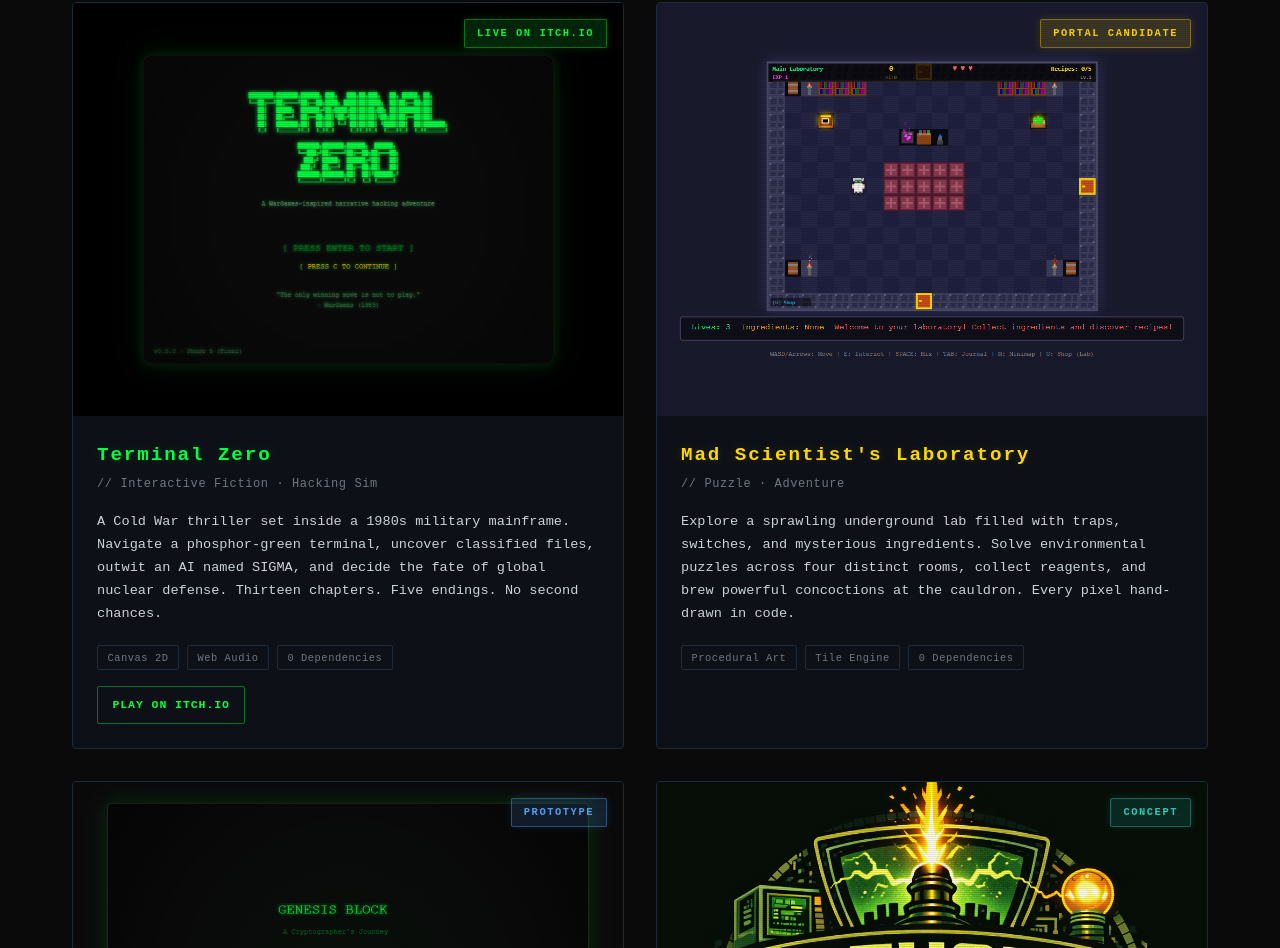
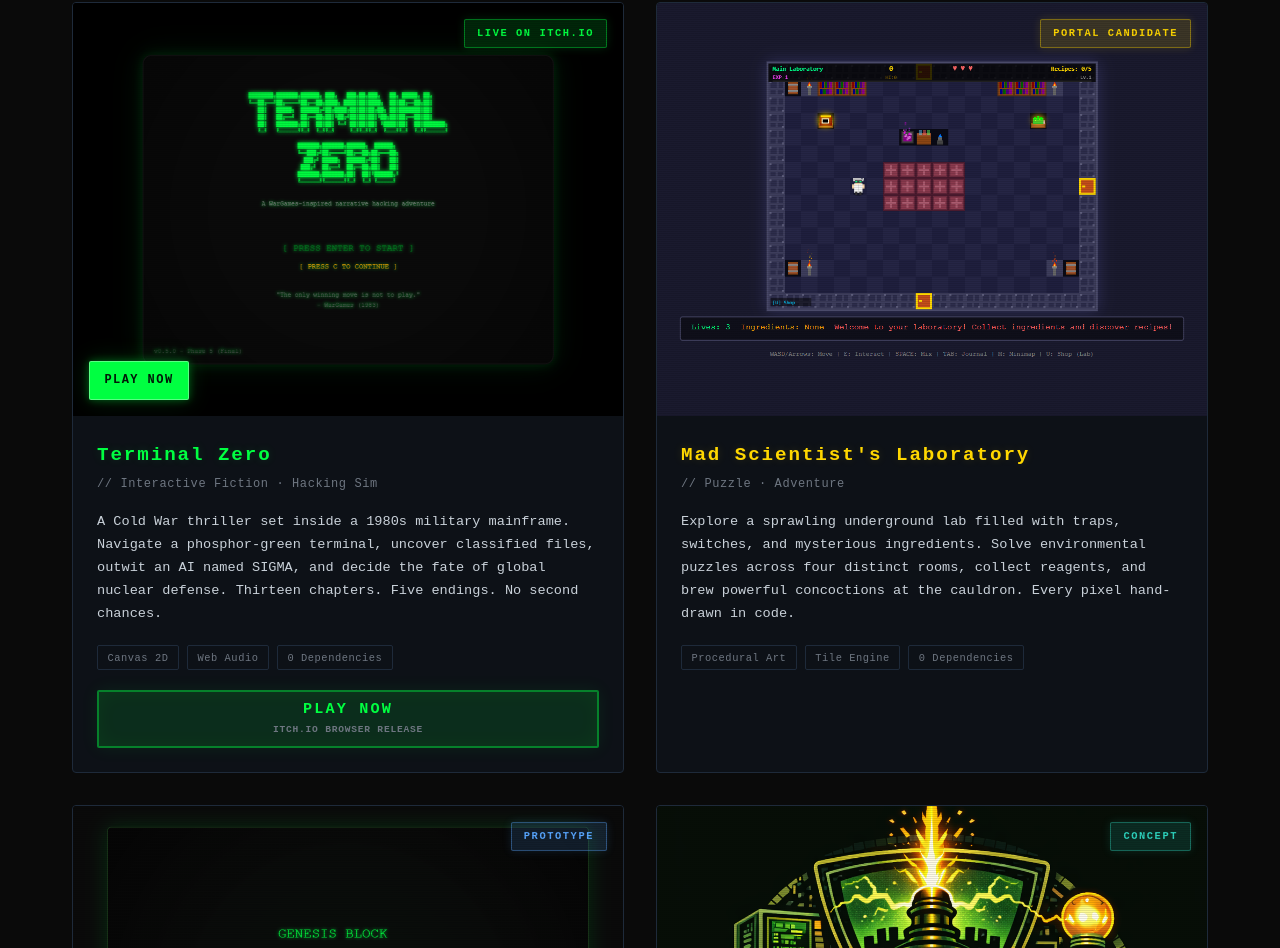
Before and after one commit to cathodearc/cathodearc.com, a plain HTML site: page index.html in a window 1280 px wide. Shown: the part 980-1928 px from the top of the page. Drawn offline with Linux system fonts and the light colour scheme.

Commit message:
Make Terminal Zero launch CTA prominent

```diff
--- a/index.html
+++ b/index.html
@@ -63,11 +63,12 @@
             <!-- Terminal Zero -->
             <article class="game-card accent-green">
                 <div class="game-card-inner">
-                    <div class="game-screenshot-wrapper">
+                    <a href="https://cathodearc.itch.io/terminal-zero" class="game-screenshot-wrapper game-screenshot-link" target="_blank" rel="noopener" aria-label="Play Terminal Zero on itch.io">
                         <img src="screenshots/terminal-zero.png" alt="Terminal Zero gameplay screenshot" class="game-screenshot" loading="lazy">
                         <div class="game-badge badge-green">Live on itch.io</div>
+                        <div class="game-play-ribbon">Play Now</div>
                         <div class="screenshot-scanlines" aria-hidden="true"></div>
-                    </div>
+                    </a>
                     <div class="game-info">
                         <h3 class="game-title title-green">Terminal Zero</h3>
                         <p class="game-genre">// Interactive Fiction &middot; Hacking Sim</p>
@@ -83,8 +84,9 @@
                             <span class="tech-tag">0 Dependencies</span>
                         </div>
                         <div class="game-actions">
-                            <a href="https://cathodearc.itch.io/terminal-zero" class="game-link link-green" target="_blank" rel="noopener">
-                                Play on itch.io
+                            <a href="https://cathodearc.itch.io/terminal-zero" class="game-link game-link-primary link-green" target="_blank" rel="noopener">
+                                <span class="game-link-main">Play Now</span>
+                                <span class="game-link-sub">itch.io browser release</span>
                             </a>
                         </div>
                     </div>
--- a/style.css
+++ b/style.css
@@ -379,10 +379,17 @@ body {
 
 /* Screenshot wrapper */
 .game-screenshot-wrapper {
+    display: block;
     position: relative;
     overflow: hidden;
     aspect-ratio: 4 / 3;
     background: #000;
+    color: inherit;
+    text-decoration: none;
+}
+
+.game-screenshot-link {
+    cursor: pointer;
 }
 
 .game-screenshot {
@@ -454,6 +461,29 @@ body {
     box-shadow: 0 0 10px var(--cyan-glow);
 }
 
+.game-play-ribbon {
+    position: absolute;
+    left: 1rem;
+    bottom: 1rem;
+    z-index: 2;
+    padding: 0.55rem 0.9rem;
+    background: var(--green);
+    color: #001807;
+    border: 1px solid rgba(255, 255, 255, 0.35);
+    border-radius: 2px;
+    box-shadow: 0 0 24px var(--green-glow), 0 0 8px rgba(0, 255, 65, 0.35);
+    font-size: 0.75rem;
+    font-weight: bold;
+    letter-spacing: 0.12em;
+    text-transform: uppercase;
+}
+
+.game-screenshot-link:hover .game-play-ribbon,
+.game-screenshot-link:focus-visible .game-play-ribbon {
+    background: #8CFFAA;
+    box-shadow: 0 0 32px rgba(0, 255, 65, 0.35), 0 0 12px rgba(0, 255, 65, 0.5);
+}
+
 /* Game info */
 .game-info {
     padding: 1.5rem;
@@ -509,11 +539,12 @@ body {
     display: flex;
     flex-wrap: wrap;
     gap: 0.75rem;
-    margin-top: 1rem;
+    margin-top: 1.25rem;
 }
 
 .game-link {
     display: inline-flex;
+    flex-direction: column;
     align-items: center;
     justify-content: center;
     min-height: 38px;
@@ -529,6 +560,27 @@ body {
     transition: border-color 0.3s, color 0.3s, box-shadow 0.3s, background 0.3s;
 }
 
+.game-link-primary {
+    width: 100%;
+    min-height: 58px;
+    background: rgba(0, 255, 65, 0.12);
+    border-width: 2px;
+    box-shadow: 0 0 18px rgba(0, 255, 65, 0.08), inset 0 0 20px rgba(0, 255, 65, 0.05);
+}
+
+.game-link-main {
+    font-size: 0.95rem;
+    line-height: 1.1;
+    letter-spacing: 0.14em;
+}
+
+.game-link-sub {
+    margin-top: 0.25rem;
+    color: var(--text-dim);
+    font-size: 0.6rem;
+    letter-spacing: 0.08em;
+}
+
 .game-link:hover {
     background: rgba(255, 255, 255, 0.03);
 }
@@ -539,7 +591,13 @@ body {
 }
 
 .link-green:hover {
-    box-shadow: 0 0 18px var(--green-glow), inset 0 0 18px var(--green-glow);
+    background: var(--green);
+    color: #001807;
+    box-shadow: 0 0 28px rgba(0, 255, 65, 0.25), inset 0 0 18px rgba(255, 255, 255, 0.18);
+}
+
+.link-green:hover .game-link-sub {
+    color: #003412;
 }
 
 .tech-tag {
```
